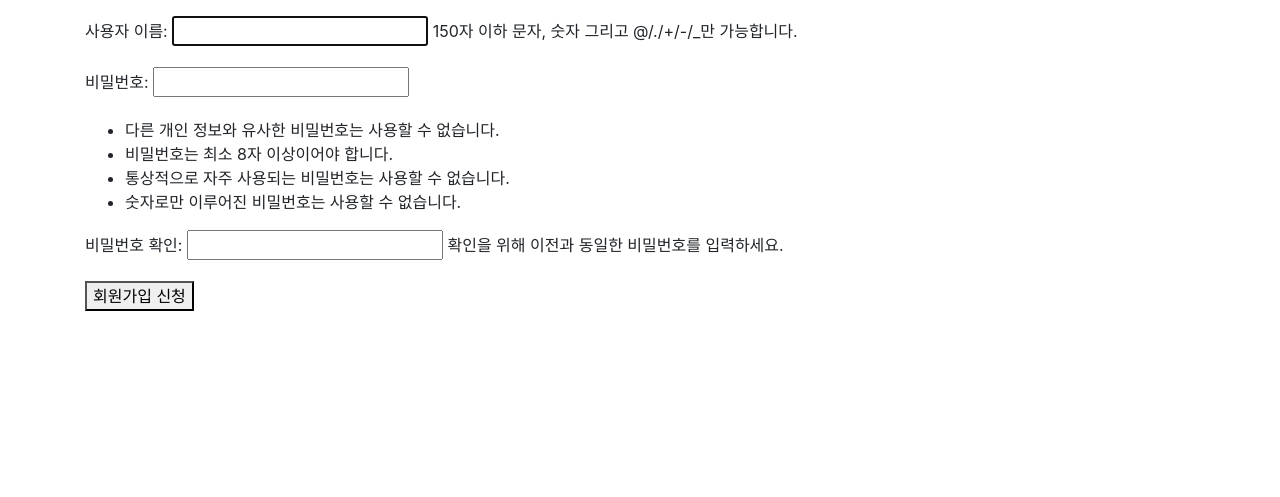
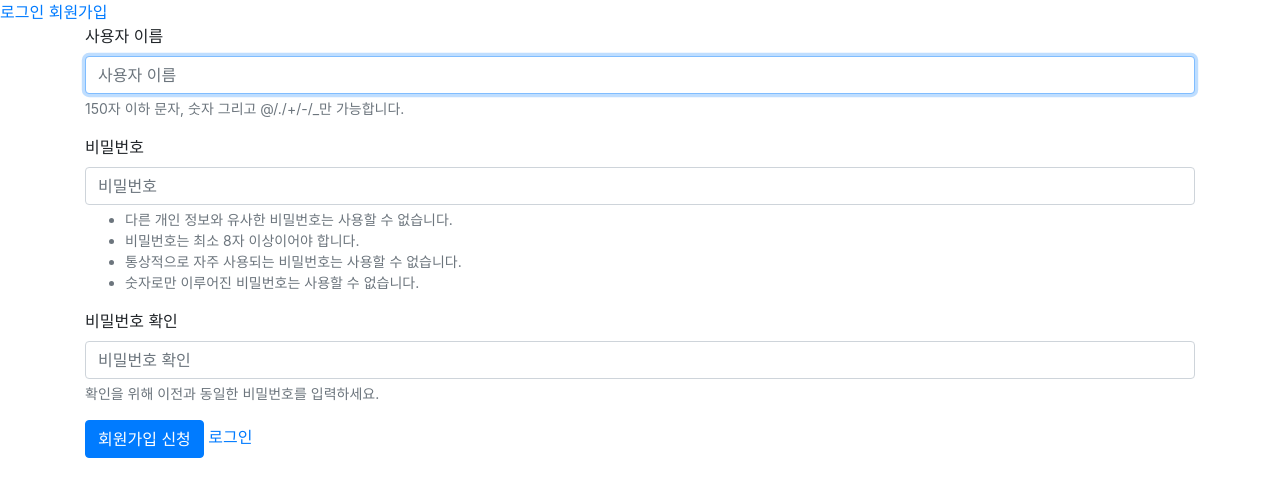
Before and after one commit to edutak/django-example, a Django app: page /accounts/signup/ in a window 1280 px wide. Shown: the top 497 px of the page. Run offline with Django 3.2, Linux system fonts and the light colour scheme; some libraries are stand-ins or nearby versions.

Commit message:
Accounts04 | login html

```diff
--- a/accounts/templates/accounts/login.html
+++ b/accounts/templates/accounts/login.html
@@ -1,9 +1,11 @@
 {% extends 'base.html' %}
 
+{% load bootstrap4 %}
 {% block body %}
     <form action="" method="POST">
         {% csrf_token %}
-        {{ form.as_p }}
-        <button>로그인</button>
+        {% bootstrap_form form %}
+        <button class="btn btn-primary">로그인</button>
+        <a href="{% url 'accounts:signup' %}">회원가입</a>
     </form>
 {% endblock %}
--- a/accounts/templates/accounts/signup.html
+++ b/accounts/templates/accounts/signup.html
@@ -1,9 +1,11 @@
 {% extends 'base.html' %}
 
+{% load bootstrap4 %}
 {% block body %}
     <form action="" method="POST">
         {% csrf_token %}
-        {{ form.as_p }}
-        <button>회원가입 신청</button>
+        {% bootstrap_form form %}
+        <button class="btn btn-primary">회원가입 신청</button>
+        <a href="{% url 'accounts:login' %}">로그인</a>
     </form>
 {% endblock %}
--- a/accounts/views.py
+++ b/accounts/views.py
@@ -1,5 +1,6 @@
 from django.shortcuts import render, redirect, get_object_or_404
-from django.contrib.auth import get_user_model, login
+from django.contrib.auth import get_user_model
+from django.contrib.auth import login as auth_login
 from django.contrib.auth.forms import UserCreationForm, AuthenticationForm
 
 # from .forms import CustomUserChangeForm
@@ -35,7 +36,7 @@ def login(request):
         # 검증
         if form.is_valid():
             # 검증 완료시 로그인!
-            login(request, form.get_user())
+            auth_login(request, form.get_user())
             return redirect('articles:index')
     else:
         form = AuthenticationForm()
--- a/templates/base.html
+++ b/templates/base.html
@@ -9,7 +9,12 @@
     {% bootstrap_css %}
 </head>
 <body>
-    <p>{{ user.username }}</p>
+    {% if user.is_authenticated %}
+        <p>{{ user.username }}, 님 환영합니다.</p>
+    {% else %}
+        <a href="{% url 'accounts:login' %}">로그인</a>
+        <a href="{% url 'accounts:signup' %}">회원가입</a>
+    {% endif %}
     <div class="container">
         {% block body %}
         {% endblock %}
```
